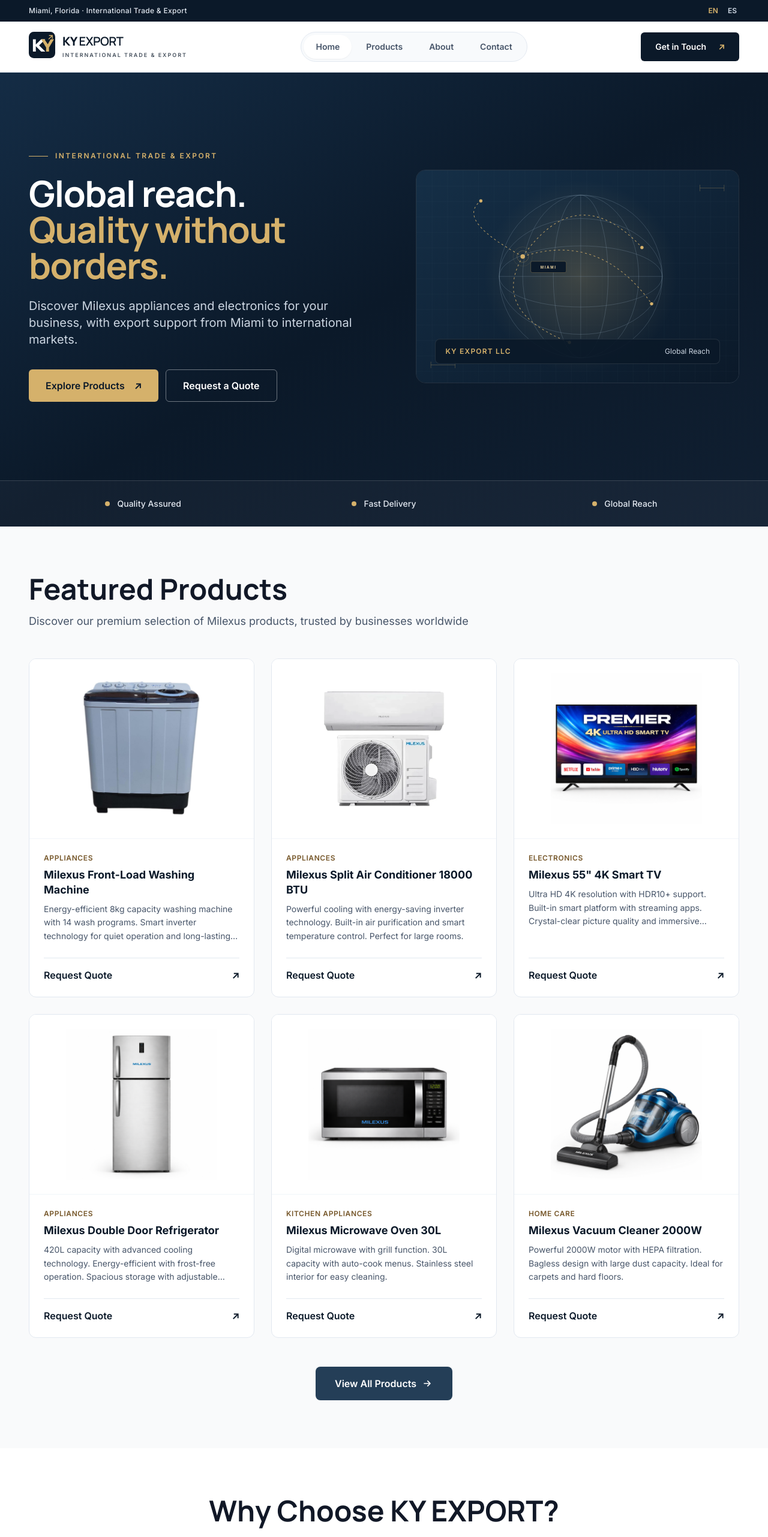
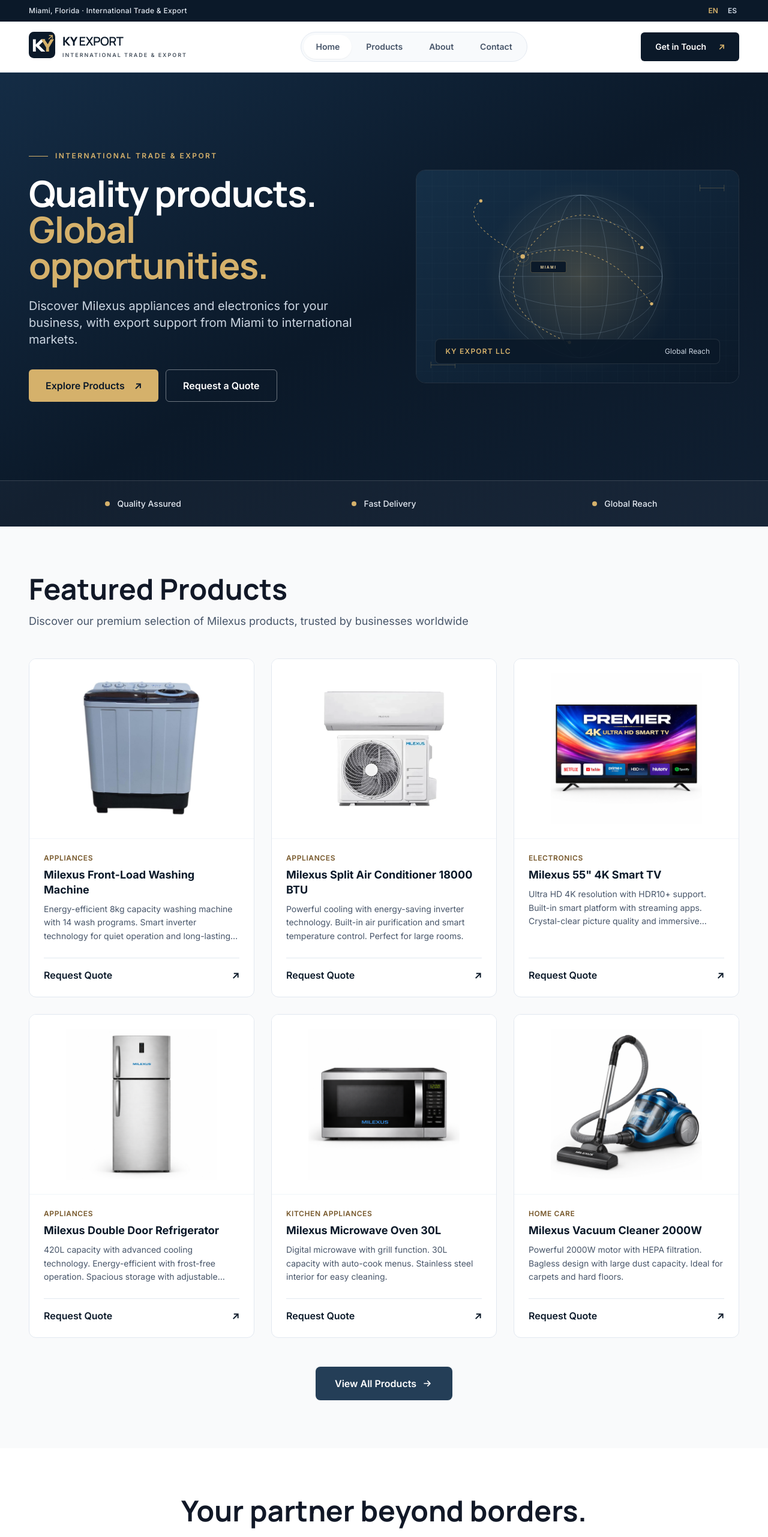
Before and after one commit to fanguitocoder/ky-export, a Vue app: page / in a window 1280 px wide. Shown: the top 2563 px of the page at 60% size. Built offline with nearby package versions, Linux system fonts and the light colour scheme.

Commit message:
Refine en editorial homepage messaging

```diff
--- a/src/locales/en.js
+++ b/src/locales/en.js
@@ -20,8 +20,8 @@ export default {
   home: {
     hero: {
       badge: 'International Trade & Export',
-      title: 'Global reach.',
-      titleHighlight: 'Quality without borders.',
+      title: 'Quality products.',
+      titleHighlight: 'Global opportunities.',
       titleEnd: '',
       subtitle: 'Discover Milexus appliances and electronics for your business, with export support from Miami to international markets.',
       exploreProducts: 'Explore Products',
@@ -37,7 +37,7 @@ export default {
       viewAll: 'View All Products'
     },
     whyChoose: {
-      title: 'Why Choose KY EXPORT?',
+      title: 'Your partner beyond borders.',
       subtitle: 'Excellence in every shipment',
       quality: {
         title: 'Quality Assured',
@@ -49,11 +49,11 @@ export default {
       },
       reach: {
         title: 'Global Reach',
-        description: 'Serving 50+ countries with expertise in international trade regulations and customs'
+        description: 'We help businesses connect with international markets through product sourcing and export support.'
       }
     },
     cta: {
-      title: 'Ready to Start Exporting?',
+      title: 'Let\'s build something together.',
       subtitle: 'Contact us today for a free consultation and quote',
       button: 'Get in Touch'
     }
```
